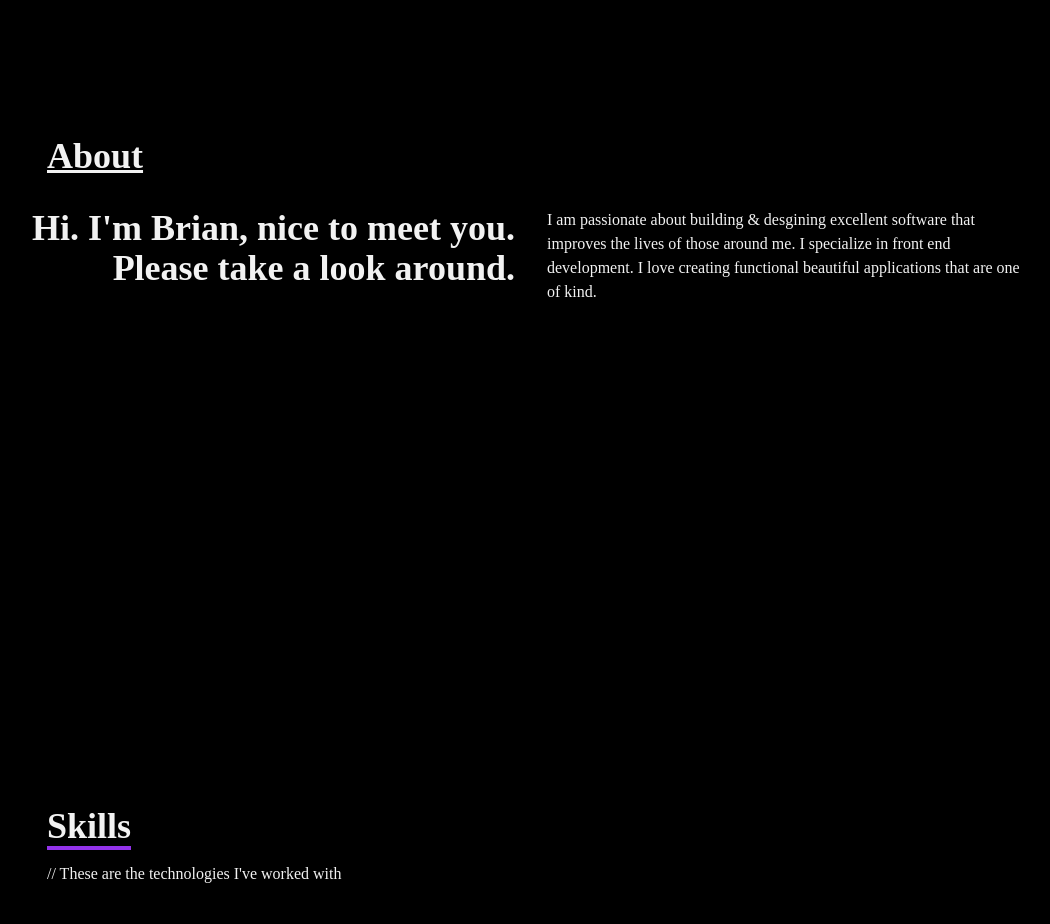
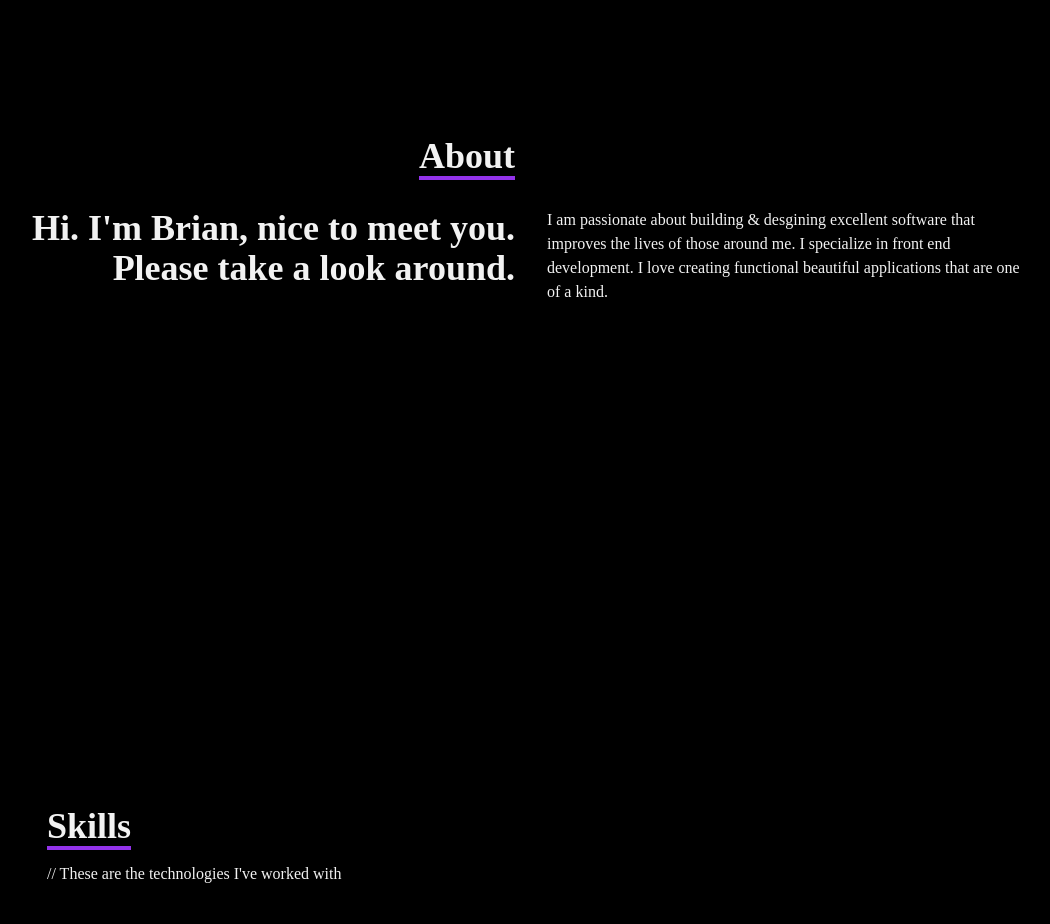
Before and after one commit to brianlockerbie/portfolio-work, a React (Create React App) app: page / in a window 1280 px wide. Shown: the part 980-1904 px from the top of the page, without its empty margins (109-1159 px from the left). Built offline with nearby package versions, Linux system fonts and the light colour scheme.

Commit message:
update build for gh-pages

```diff
--- a/src/components/About.jsx
+++ b/src/components/About.jsx
@@ -6,7 +6,7 @@ const About = () => {
       <div className='flex flex-col justify-center items-center w-full h-full'>
           <div className='max-w-[1000px] w-full grid grid-cols-2 gap-8'>
               <div className='sm:text-right pb-8 pl-4'>
-                <p className='flex text-4xl font-bold underline #9333ea border-purple-600'>
+                <p className='text-4xl font-bold border-b-4 inline border-purple-600'>
                 About
                 </p>
               </div>
@@ -19,7 +19,7 @@ const About = () => {
                   <div>
                     <p>I am passionate about building & desgining excellent software that improves
                     the lives of those around me. I specialize in front end development.
-                    I love creating functional beautiful applications that are one of kind.</p>
+                    I love creating functional beautiful applications that are one of a kind.</p>
                   </div>
                 </div>
             </div>
```
